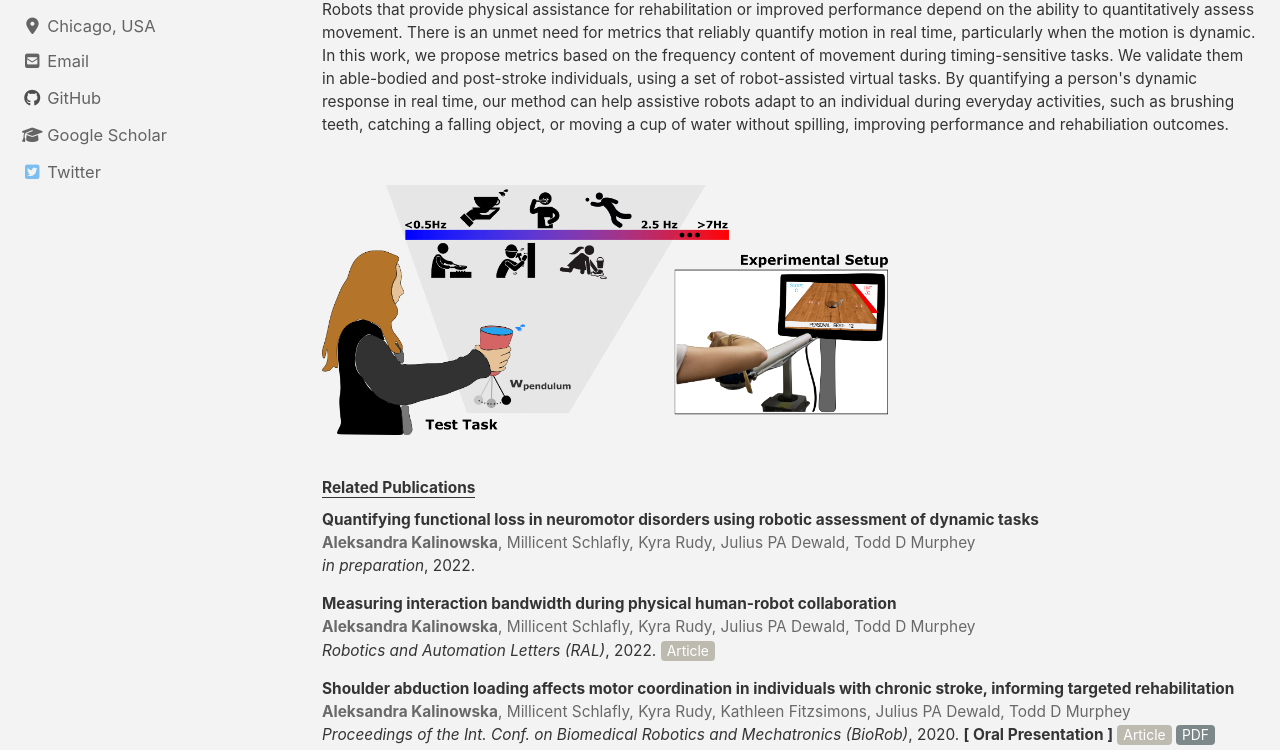
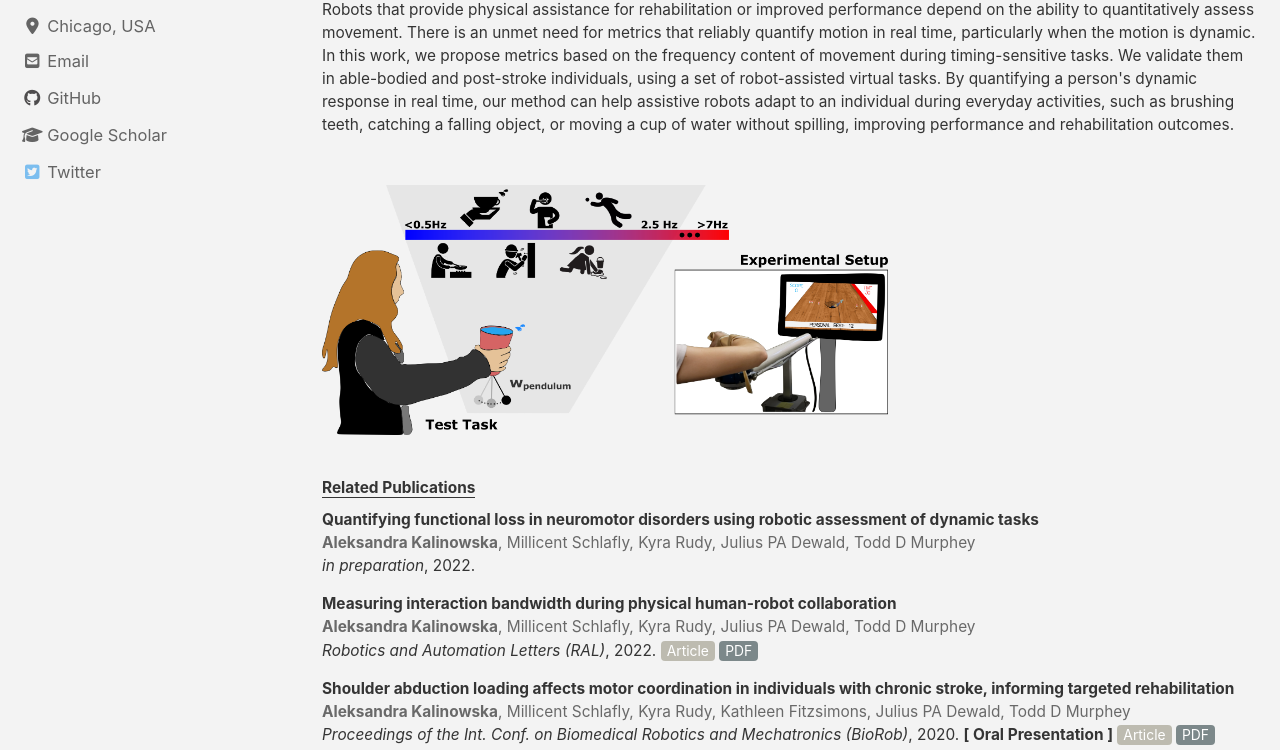
Before and after one commit to olakali/olakali.github.io, a Jekyll site: the page built from _pages/projects.html, in a window 1280 px wide and 1400 px high, scrolled down 954 px. Shown: the part 260-1010 px from the top of the window. Built offline with Jekyll 4.4.1, drawn with Linux system fonts in a browser that asks for light colours; cached includes are drawn as plain includes; nearby versions of some CDN libraries.

Commit message:
fixing bugs

```diff
--- a/_pages/projects.html
+++ b/_pages/projects.html
@@ -76,7 +76,7 @@
 
 <h3 style="font-size:90%">Robotic Assessment of Motion Bandwidth Based on a Frequency Decomposition of Movement</h3>
   <p style="font-size: 70%">
-    Robots that provide physical assistance for rehabilitation or improved performance depend on the ability to quantitatively assess movement. There is an unmet need for metrics that reliably quantify motion in real time, particularly when the motion is dynamic. In this work, we propose metrics based on the frequency content of movement during timing-sensitive tasks. We validate them in able-bodied and post-stroke individuals, using a set of robot-assisted virtual tasks. By quantifying a person's dynamic response in real time, our method can help assistive robots adapt to an individual during everyday activities, such as brushing teeth, catching a falling object, or moving a cup of water without spilling, improving performance and rehabiliation outcomes.
+    Robots that provide physical assistance for rehabilitation or improved performance depend on the ability to quantitatively assess movement. There is an unmet need for metrics that reliably quantify motion in real time, particularly when the motion is dynamic. In this work, we propose metrics based on the frequency content of movement during timing-sensitive tasks. We validate them in able-bodied and post-stroke individuals, using a set of robot-assisted virtual tasks. By quantifying a person's dynamic response in real time, our method can help assistive robots adapt to an individual during everyday activities, such as brushing teeth, catching a falling object, or moving a cup of water without spilling, improving performance and rehabilitation outcomes.
   </p>
   <br>
   <img src="/assets/images/dynamic_tasks.png" style="height:250px">
@@ -89,8 +89,8 @@
     <p style="font-size:70%"><b>Measuring interaction bandwidth during physical human-robot collaboration</b>
       <br><span style="color:#696969"><b>Aleksandra Kalinowska</b>, Millicent Schlafly, Kyra Rudy, Julius PA Dewald, Todd D Murphey</span>
       <br><i>Robotics and Automation Letters (RAL)</i>, 2022.
-      <a href="https://ieeexplore.ieee.org/document/9935116" style="font-size:90%"><button class="button button2">Article</button></a></p>
-      <!-- <a href="/assets/pdfs/2020BIOROBKaRuScFiDeMu.pdf" style="font-size:90%"><button class="button button3">PDF</button></a></p> -->
+      <a href="https://ieeexplore.ieee.org/document/9935116" style="font-size:90%"><button class="button button2">Article</button></a>
+      <a href="/assets/pdfs/2022RALKaScRuDeMu.pdf" style="font-size:90%"><button class="button button3">PDF</button></a></p>
     <p style="font-size:70%"><b>Shoulder abduction loading affects motor coordination in individuals with chronic stroke, informing targeted rehabilitation</b>
       <br><span style="color:#696969"><b>Aleksandra Kalinowska</b>, Millicent Schlafly, Kyra Rudy, Kathleen Fitzsimons, Julius PA Dewald, Todd D Murphey</span>
       <br><i>Proceedings of the Int. Conf. on Biomedical Robotics and Mechatronics (BioRob)</i>, 2020. <span style="font-weight:bold">[ Oral Presentation ]</span>
@@ -113,14 +113,14 @@
   <p style="font-size:70%;line-height:60%"><b><u>Related Publications</u></b></p>
     <p style="font-size:70%"><b>Ergodic imitation: Learning from what to do and what not to do</b>
       <br><span style="color:#696969"><b>Aleksandra Kalinowska</b>, Ahalya Prabhakar, Kathleen Fitzsimons, Todd D Murphey</span>
-      <br><i>Proceedings of the Int. Conf. on Robotics and Automation (ICRA)</i>, 2020. <span style="font-weight:bold">[ Oral Presentation ]</span>
+      <br><i>Proceedings of the Int. Conf. on Robotics and Automation (ICRA)</i>, 2021. <span style="font-weight:bold">[ Oral Presentation ]</span>
       <a href="https://ieeexplore.ieee.org/document/9561746" style="font-size:90%"><button class="button button2">Article</button></a>
       <a href="/assets/pdfs/2021ICRAKaPrFiMu.pdf" style="font-size:90%"><button class="button button3">PDF</button></a></p>
     <p style="font-size:70%"><b>Data-driven gait segmentation for walking assistance in a lower-limb assistive device</b>
       <br><span style="color:#696969"><b>Aleksandra Kalinowska</b>, Thomas A Berrueta, Adam Zoss, Todd D Murphey</span>
       <br><i>Proceedings of the Int. Conf. on Robotics and Automation (ICRA)</i>, 2019.
       <a href="https://ieeexplore.ieee.org/document/8794416" style="font-size:90%"><button class="button button2">Article</button></a>
-      <a href="/assets/pdfs/KalinowskaICRA2019.pdf" style="font-size:90%"><button class="button button3">PDF</button></a></p>
+      <a href="/assets/pdfs/2019ICRAKaBeZoMu.pdf" style="font-size:90%"><button class="button button3">PDF</button></a></p>
 
 <hr>
 
```
Also changed, not shown: _pages/publications.html (+6 -6 lines), 1 other file.
